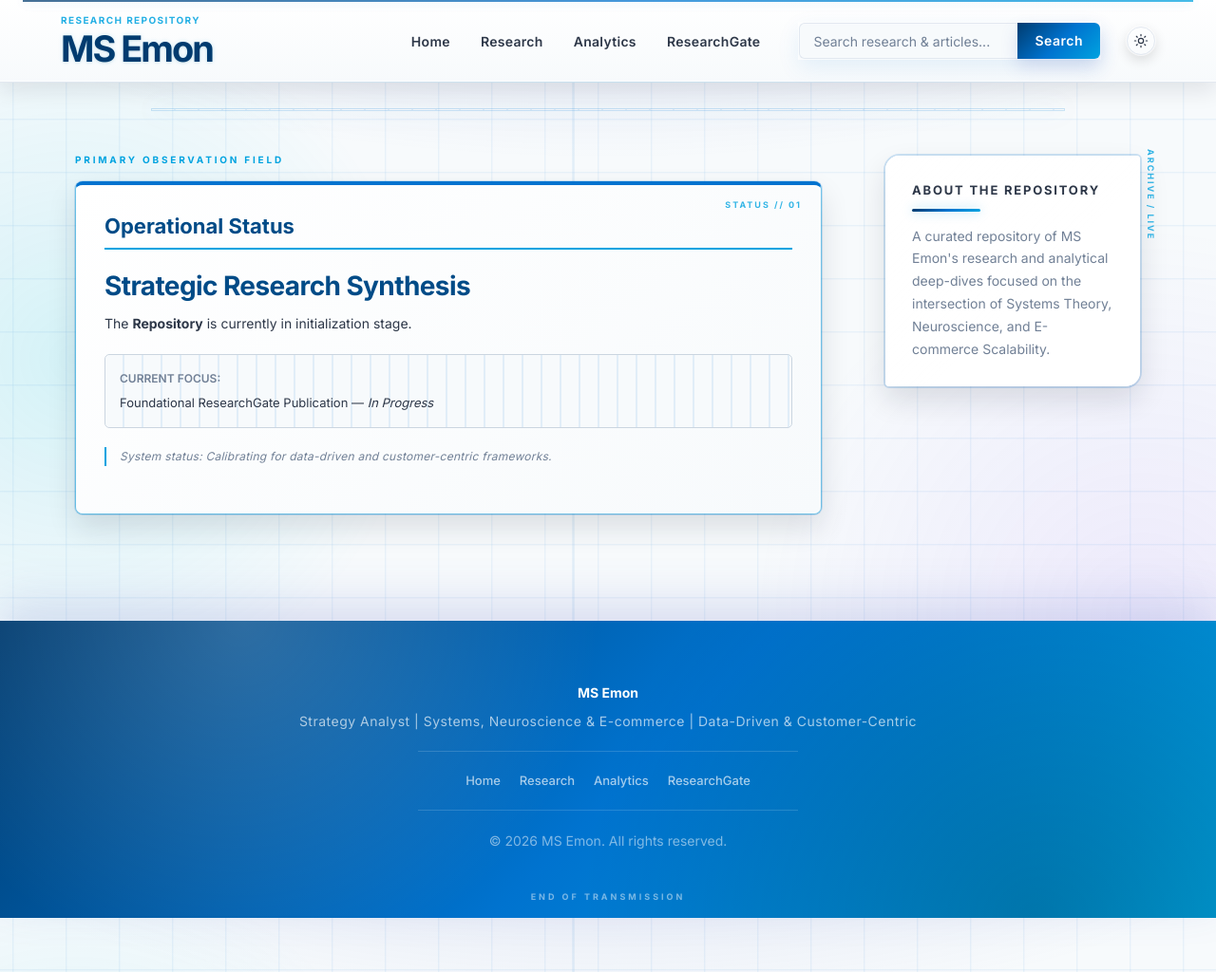
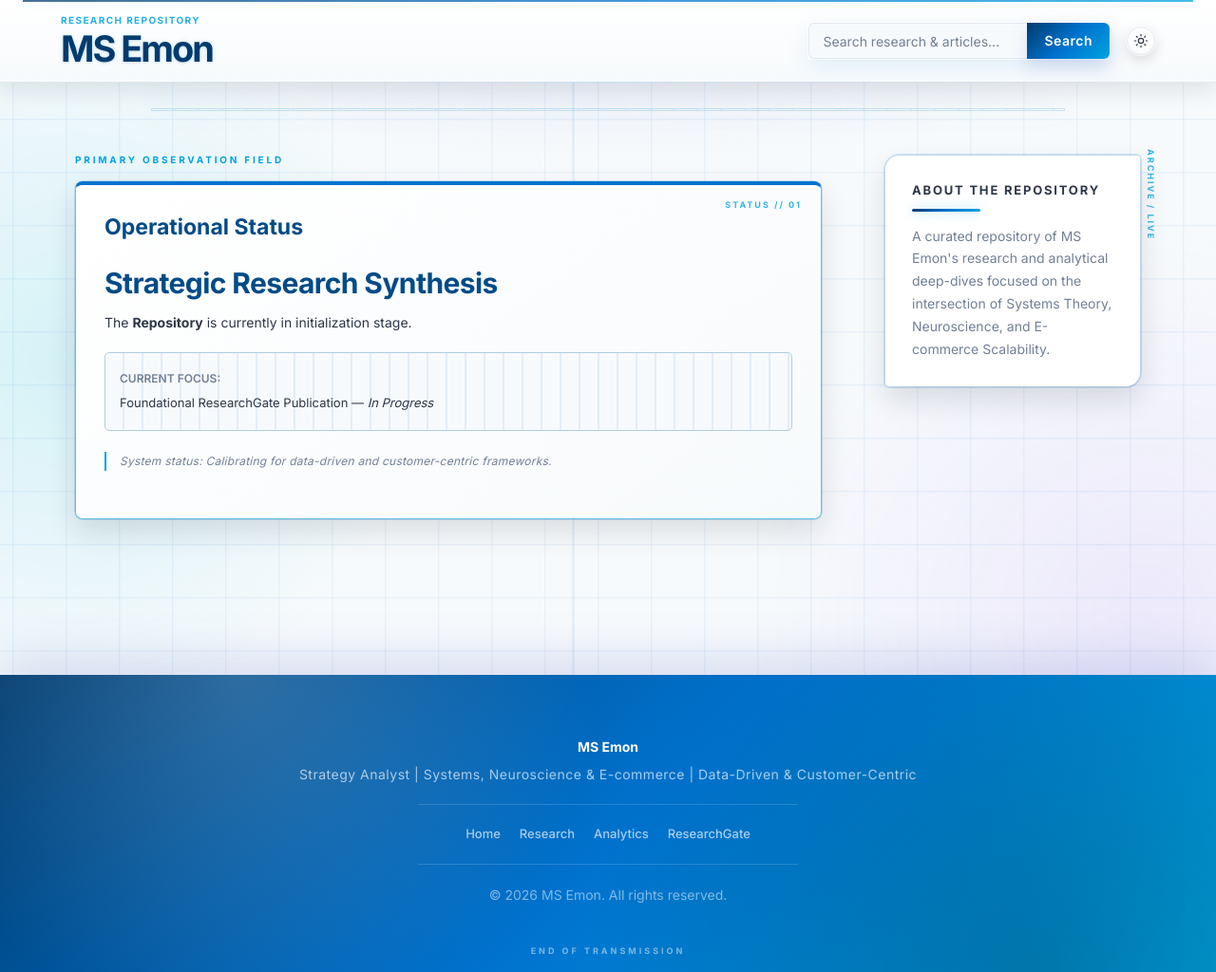
Before and after one commit to msemonlab/msemonlab.github.io, a Jekyll site: the page built from index.md, in a window 1280 px wide and 1024 px high. Shown: the whole window at 95% size. Built offline with Jekyll 4.4.1, drawn with Linux system fonts in a browser that asks for light colours.

Commit message:
Calibrate Blogger visual parity

```diff
--- a/_layouts/default.html
+++ b/_layouts/default.html
@@ -651,6 +651,23 @@
     .home-status .status-card { padding: 24px 20px; }
     .home-status .status-card h3 { font-size: 23px; }
   }
+  /* Priorities 1-6 calibration: align the live GitHub presentation with Blogger. */
+  @media screen and (min-width: 769px) {
+    .main-nav { display: none; }
+    .header-right { gap: 18px; }
+  }
+  .header-logo h1 { font-size: 22px; letter-spacing: -0.8px; }
+  .header-logo p, .header-repository-label { font-size: 10px; letter-spacing: 1.4px; }
+  .home-status { margin-bottom: 52px; }
+  .home-status .status-card h2 { border-bottom: none; padding-bottom: 0; margin-bottom: 28px; font-size: 23px; }
+  .home-status .status-card h3 { font-size: 30px; line-height: 1.12; }
+  .home-status .focus-panel { min-height: 52px; padding: 17px 15px; border-color: color-mix(in srgb, var(--status-detail-border) 85%, var(--accent-teal)); }
+  .home-status .status-card .status-note { margin-top: 22px; }
+  .site-footer { padding-top: 64px; padding-bottom: 64px; }
+  @media screen and (max-width: 768px) {
+    .header-logo h1 { font-size: 25px; }
+    .home-status { margin-bottom: 36px; }
+  }
 </style>
 </head>
 <body>
```
